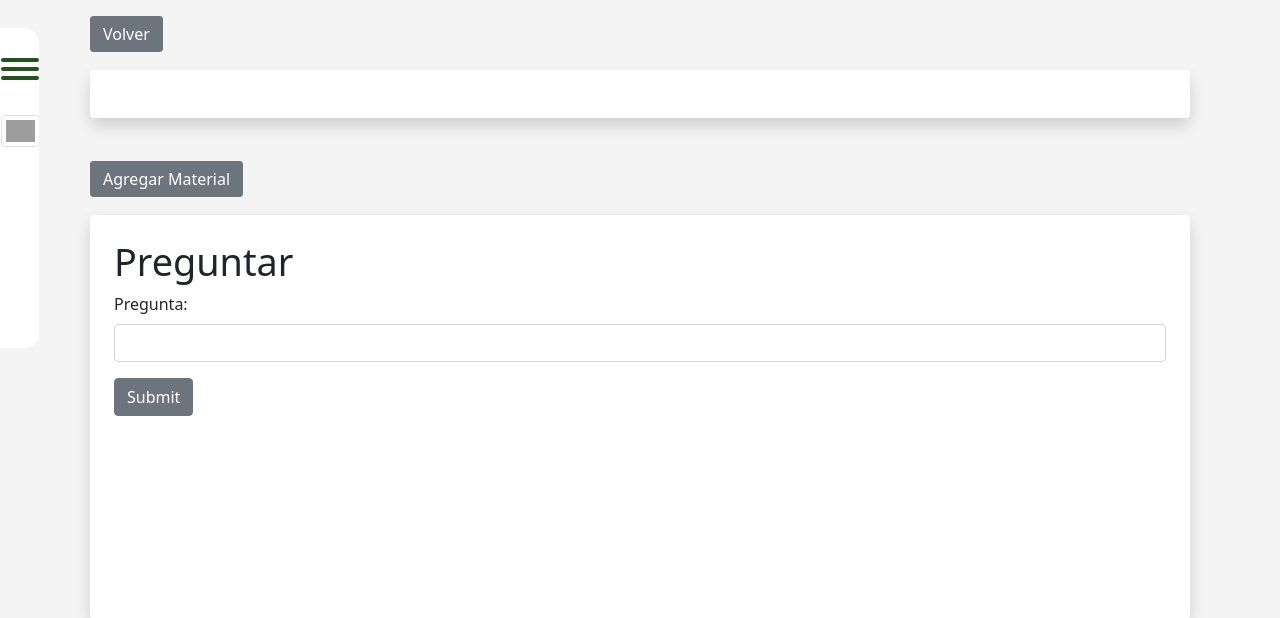
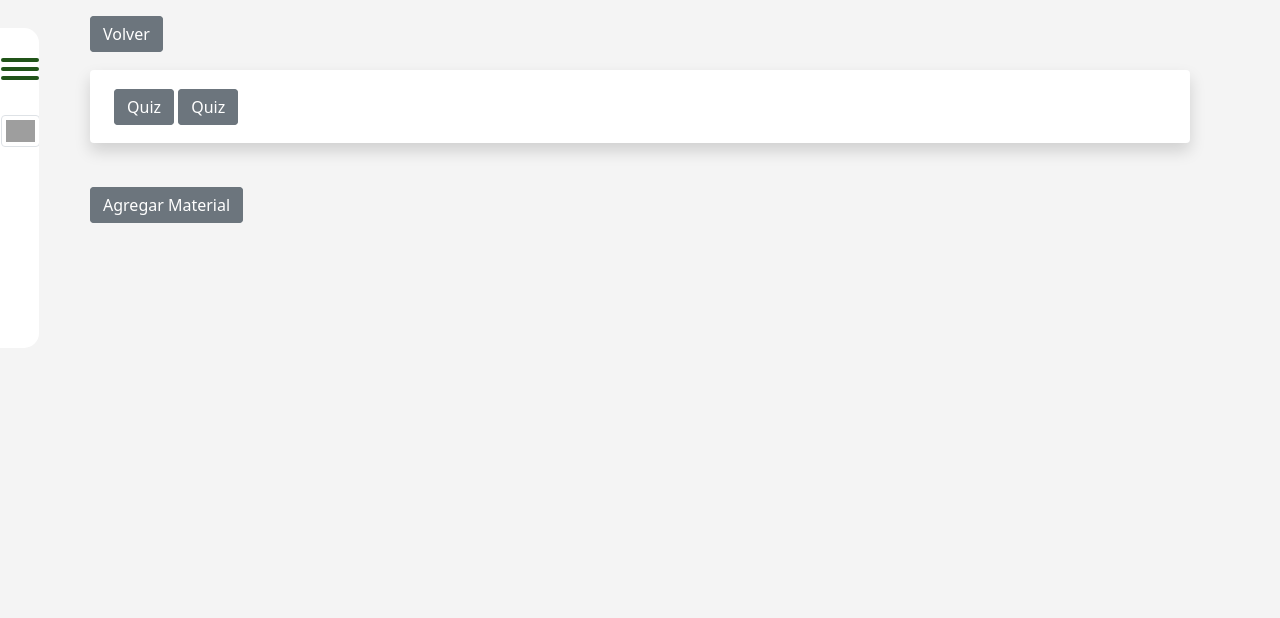
Before and after one commit to Felipevipa/CursosCortos, a Django app: a page that uses cursos_rapidos/nombre/templates/nombre/base.html in a window 1280 px wide. Shown: the part 72-690 px from the top of the page. Run offline with Django 3.2, Linux system fonts and the light colour scheme; data comes from the database, SQL or seed files in the repository; both versions use the stored data as it was after the commit; data that the repository does not hold is empty; some libraries are stand-ins or nearby versions; grey boxes are pictures that could not be loaded.

Commit message:
Agregado get_absolute_url a quiz

```diff
--- a/cursos_rapidos/nombre/models.py
+++ b/cursos_rapidos/nombre/models.py
@@ -131,6 +131,13 @@
     tematica    = models.ForeignKey(Tematica, on_delete=models.SET_NULL, null=True)
 
 
+    def __str__(self):
+        return '%s - %s' % (self.id, self.tematica)
+
+    def get_absolute_url(self):
+        return reverse("quiz", kwargs={'carrera': self.tematica.materia.carrera, 'materia': self.tematica.materia.nombre, 'tematica': self.tematica.titulo, 'id': self.id,})
+
+
 class Calificacion(models.Model):
     fecha       = models.DateTimeField()
     tiempo      = models.TimeField()
--- a/cursos_rapidos/nombre/templates/nombre/base.html
+++ b/cursos_rapidos/nombre/templates/nombre/base.html
@@ -39,7 +39,7 @@
       {% block content %}
 
   	  {% endblock %}
-      <br>
+<!--       <br>
 
 
 
@@ -49,7 +49,7 @@
       </div>
     </div>
 
-
+ -->
 
 
 
--- a/cursos_rapidos/nombre/templates/nombre/ver_tematica.html
+++ b/cursos_rapidos/nombre/templates/nombre/ver_tematica.html
@@ -4,6 +4,9 @@
 <a href="../" class="btn btn-secondary d-inline">Volver</a>
 <br><br>
 <div class="shadow p-4 mb-5 bg-body rounded">
+	{% for quiz in quizes %}
+<a href="{{ quiz.get_absolute_url }}" class="btn btn-secondary d-inline">Quiz</a>
+	{% endfor %}
 <center>
 
 {% for material in material_list %}
--- a/cursos_rapidos/nombre/urls.py
+++ b/cursos_rapidos/nombre/urls.py
@@ -18,6 +18,7 @@
     path('carreras/<carrera>/<materia>/eliminar_tematica/<tematica_id>',views.eliminar_tematica,    name="eliminar-tematica"),
     path('carreras/<carrera>/<materia>/<tematica>/agregar_material',    views.agregar_material,     name="agregar-material"),
     path('carreras/<str:carrera>/<str:materia>/<str:titulo>/',          views.ver_tematica,         name="ver-tematica"),
+    path('carreras/<str:carrera>/<str:materia>/<tematica>/<id>',      views.quiz,                  name="quiz"),
     path('search_tematica/',                                            views.search_tematica,      name="search-tematica"),
     path('agregar_carrera/',                                            views.agregar_carrera,      name="agregar-carrera"),
     path('actualizar_carrera/<carrera_id>/',                            views.actualizar_carrera,   name="actualizar-carrera"),
--- a/cursos_rapidos/nombre/views.py
+++ b/cursos_rapidos/nombre/views.py
@@ -1,12 +1,27 @@
 from django.shortcuts import render, redirect, get_object_or_404
-from .models import EstudianteProfile, Carrera, Materia, Tematica, Material
+from .models import EstudianteProfile, Carrera, Materia, Tematica, Material, Quiz
 from .forms import RawStudentForm, CarreraForm, MateriaForm, TematicaForm, MaterialForm
 from django.http import HttpResponseRedirect
 from datetime import datetime
-# from . import version_aplicable
+#from . import version_aplicable
 import os
 from django.views.decorators.clickjacking import xframe_options_exempt
 
+
+
+
+
+def quiz(request, carrera, materia, tematica, id):
+	carrera = get_object_or_404(Carrera, nombre=carrera)
+	materia = get_object_or_404(Materia, carrera=carrera, nombre=materia)
+	tematica = get_object_or_404(Tematica, materia=materia, titulo=tematica)
+	#quiz = get_object_or_404(Quiz, tematica=tematica, id=id)
+	quiz = Quiz.objects.filter(id=id)
+	print(quiz)
+	context = {
+		'quiz': quiz,
+	}
+	return render(request, "nombre/quiz.html", context)
 
 
 @xframe_options_exempt
@@ -18,7 +33,7 @@
 
 		if request.user.groups.filter(name="Estudiantes").exists():
   			respuesta = "Acceso concedido"
-		# respuesta = version_aplicable.pregunta_respuesta_escrito(pregunta)
+		#respuesta = version_aplicable.pregunta_respuesta_escrito(pregunta)
 		context = {
 			'pregunta': pregunta,
 			'respuesta': respuesta,
@@ -214,9 +229,11 @@
 	materia = get_object_or_404(Materia, carrera=carrera, nombre=materia)
 	tematica = get_object_or_404(Tematica, materia=materia, titulo=titulo)
 	material_list = Material.objects.filter(tematica=tematica)
+	quizes = Quiz.objects.filter(tematica=tematica)
 	context = {
 		'tematica': tematica,
 		'material_list': material_list,
+		'quizes': quizes,
 	}
 	return render(request, "nombre/ver_tematica.html", context)
 
```
Also changed, not shown: cursos_rapidos/nombre/templates/nombre/quiz.html (added, +8 -0 lines), cursos_rapidos/db.sqlite3, cursos_rapidos/media/static/images/estudiantes/yeisonfoto.jpg (added).
